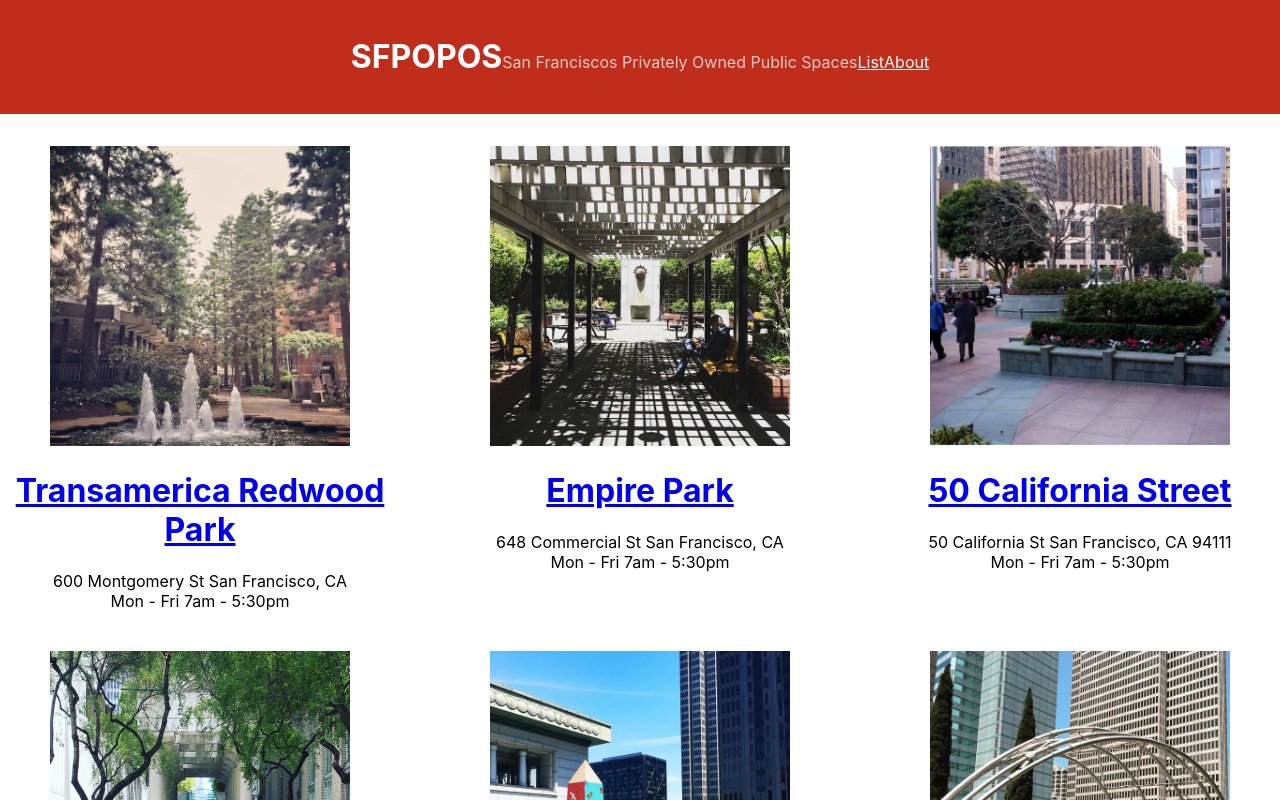
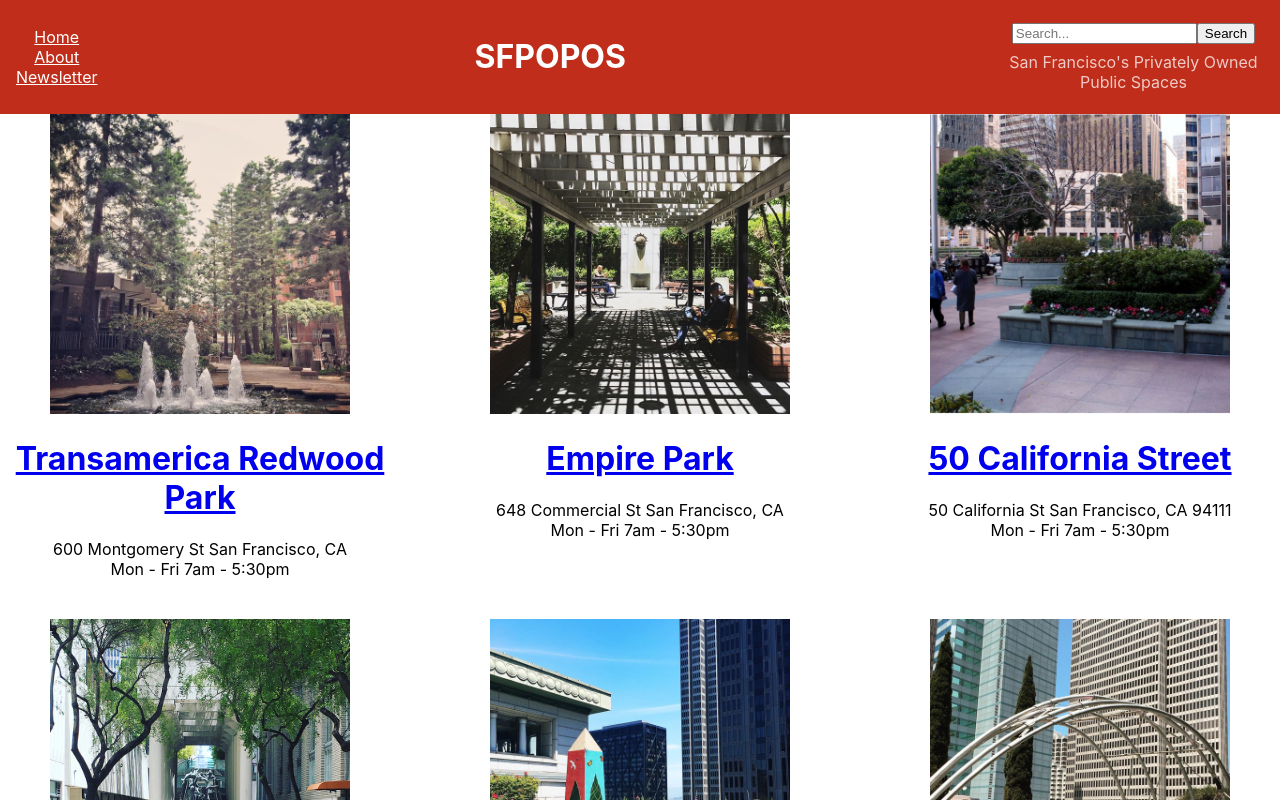
Before and after one commit to astevens246/react-tutorial, a React (Create React App) app: page / in a window 1280 px wide. Shown: the top 800 px of the page. Built offline with nearby package versions, Linux system fonts and the light colour scheme.

Commit message:
added newsletter page

```diff
--- a/src/App.js
+++ b/src/App.js
@@ -2,6 +2,7 @@ import React from 'react';
 import './App.css';
 import Title from './Title';
 import Footer from './Footer';
+import Newsletter from './Newsletter';
 import { Outlet } from 'react-router-dom';
 
 function App() {
--- /dev/null
+++ b/src/Newsletter.css
@@ -0,0 +1,19 @@
+.Newsletter-Form {
+    display: flex;
+    flex-direction: column;
+    margin: 10px 0;
+  }
+.User-Info label {
+margin: 10px 0;
+}
+.User-Info {
+  display: flex;
+  flex-direction: column;
+  margin-bottom: 200px;
+}
+
+.User-Preferences {
+  display: flex;
+  flex-direction: column;
+  margin: 10px 10px 10px 10px;
+}
--- /dev/null
+++ b/src/Newsletter.js
@@ -0,0 +1,34 @@
+import React from 'react';
+import './Newsletter.css';
+
+function Newsletter() {
+  return (
+    <div>
+      <h1>Newsletter</h1>
+      <form className="Newsletter-Form">
+        <div className="User-Info">
+        <label>
+          Username:
+          <input type="text" name="name" />
+        </label>
+        <label>
+          Email:
+          <input type="email" name="email" />
+        </label>
+        </div>
+        <div className="User-Preferences">
+        <label>
+          <input type="checkbox" name="newsletter" />
+          I would like to receive the SFPOPOS newsletter.
+        </label>
+        <label>
+          <input type="checkbox" name="signup" />
+          Sign Up
+        </label>
+        </div>
+      </form>
+    </div>
+  );
+}
+
+export default Newsletter;
--- a/src/POPOSSpace.css
+++ b/src/POPOSSpace.css
@@ -13,5 +13,6 @@ Add some class names: Add a class name to elements in the POPOSSpace component t
 
 .POPOSSpace > img {
     width: 100%;
-    height: auto;
+    max-width: 100px;
+    height: 200px;
   }
--- a/src/Title.css
+++ b/src/Title.css
@@ -4,19 +4,29 @@
   box-sizing: border-box;
   width: 100%;
   display: flex;
-    justify-content: center;
-    align-items: baseline;
+  justify-content: space-between;
+  align-items: center;
   padding: 1em;
-    margin-bottom: 2em;
   background-color: rgb(192, 45, 26);
   color: #fff;
 }
+.Title-Name {
+  width: 100%;
+  display: flex;
+  justify-content: center;
+}
+
   .Title .nav-link,
   .Title .nav-link-active {
     color: #fff;
+    display: flex;
+    flex-direction: column;
   }
   .Title-Subtitle {
     color: rgba(255, 255, 255, 0.75);
+    font-size: 1em;
+    margin-top: .5em;
+
   }
 
   .List {
@@ -27,5 +37,11 @@
   .About {
     margin-top: 2em;
 
+  }
 
+  /* Stack the links vertically on smaller screens */
+@media screen and (max-width: 600px) {
+  .Title {
+    flex-direction: column;
   }
+}
--- a/src/Title.js
+++ b/src/Title.js
@@ -6,15 +6,26 @@ import { NavLink } from 'react-router-dom';
 function Title() {
   return (
     <div className= "Title">
-        <h1>SFPOPOS</h1>
-        <div className="Title-Subtitle">San Franciscos Privately Owned Public Spaces</div>
       <div>
         <NavLink
           className={({ isActive }) => isActive ? "nav-link-active" : "nav-link" }
-	        to="/">List</NavLink>
+          to="/">Home</NavLink>
         <NavLink
           className={({ isActive }) => isActive ? "nav-link-active" : "nav-link" }
           to="/about">About</NavLink>
+        <NavLink
+          className={({ isActive }) => isActive ? "nav-link-active" : "nav-link" }
+          to="/newsletter">Newsletter</NavLink>
+      </div>
+    <div className="Title-Name">
+    <h1>SFPOPOS</h1>
+    </div>
+    <div className="Title-Container">
+      <div>
+        <input type="search" placeholder="Search..." />
+        <button>Search</button>
+      </div>
+      <div className="Title-Subtitle">San Francisco's Privately Owned Public Spaces</div>
     </div>
     </div>
   )
--- a/src/index.js
+++ b/src/index.js
@@ -5,6 +5,7 @@ import './index.css';
 import App from './App';
 import POPOSList from './POPOSList';
 import About from './About';
+import Newsletter from './Newsletter';
 import reportWebVitals from './reportWebVitals';
 import { HashRouter as Router, Routes, Route } from 'react-router-dom';
 import POPOSDetails from './POPOSDetails'
@@ -19,6 +20,7 @@ root.render(
         <Route path="/" element={<POPOSList />} />
         <Route path="about" element={<About />} />
         <Route path="/details/:id" element={<POPOSDetails />} />
+        <Route path="/newsletter" element={<Newsletter />} />
 
       </Route>
     </Routes>
```
Lines whose indentation alone changed are shown as unchanged.
